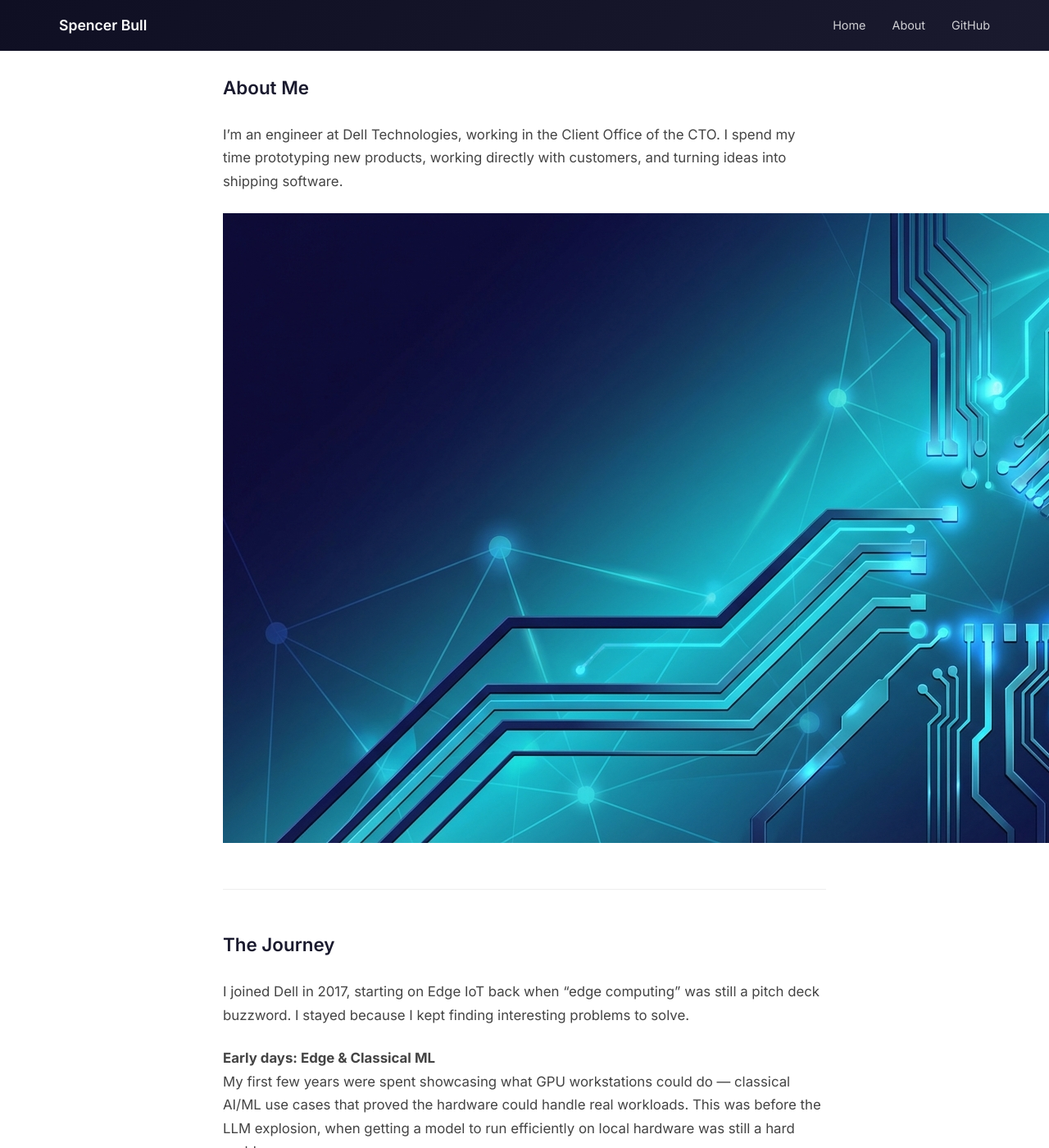
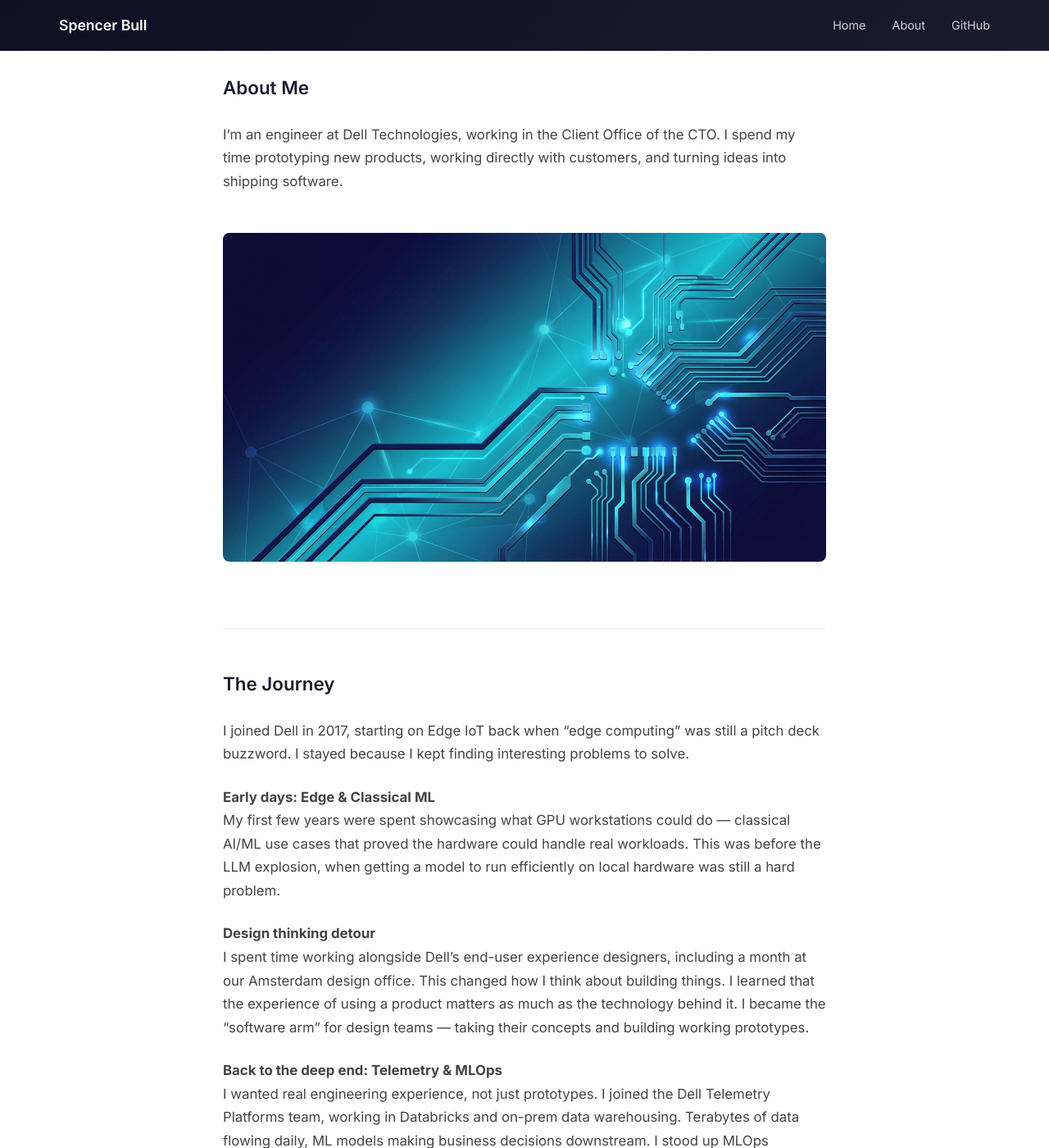
Before and after one commit to spencerbull/spencerbull.github.io, a Jekyll site: the page built from about.md, in a window 1280 px wide and 1400 px high, scrolled down 326 px. Shown: the whole window at 82% size. Built offline with Jekyll 4.4.1, drawn with Linux system fonts in a browser that asks for light colours.

Commit message:
Constrain images to content width

```diff
--- a/_layouts/default.html
+++ b/_layouts/default.html
@@ -58,6 +58,13 @@
       color: #444;
       margin-bottom: 1.5rem;
       font-size: 1.05rem;
+    }
+
+    .home-content img {
+      max-width: 100%;
+      height: auto;
+      border-radius: 8px;
+      margin: 1.5rem 0;
     }
 
     .connect-links {
```
